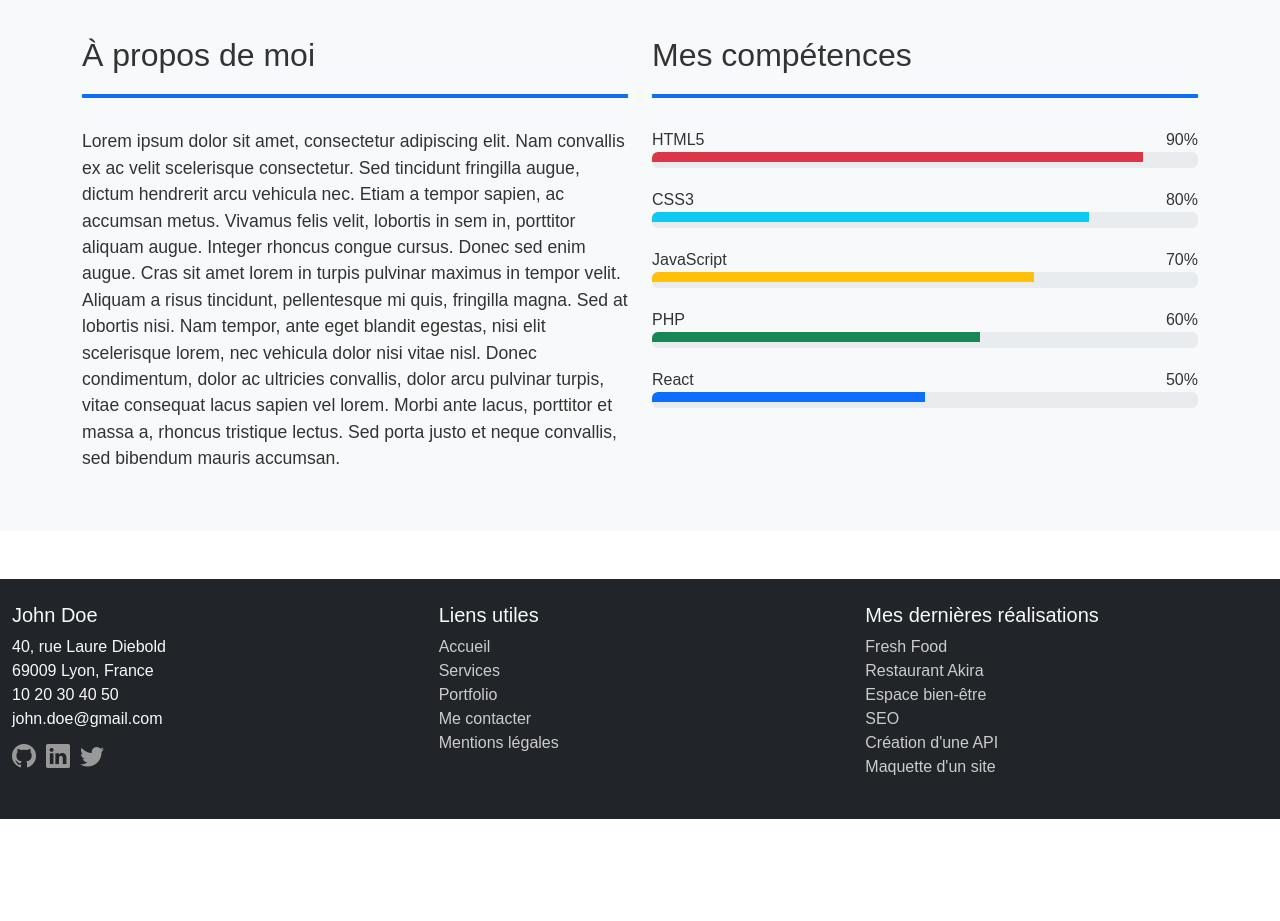
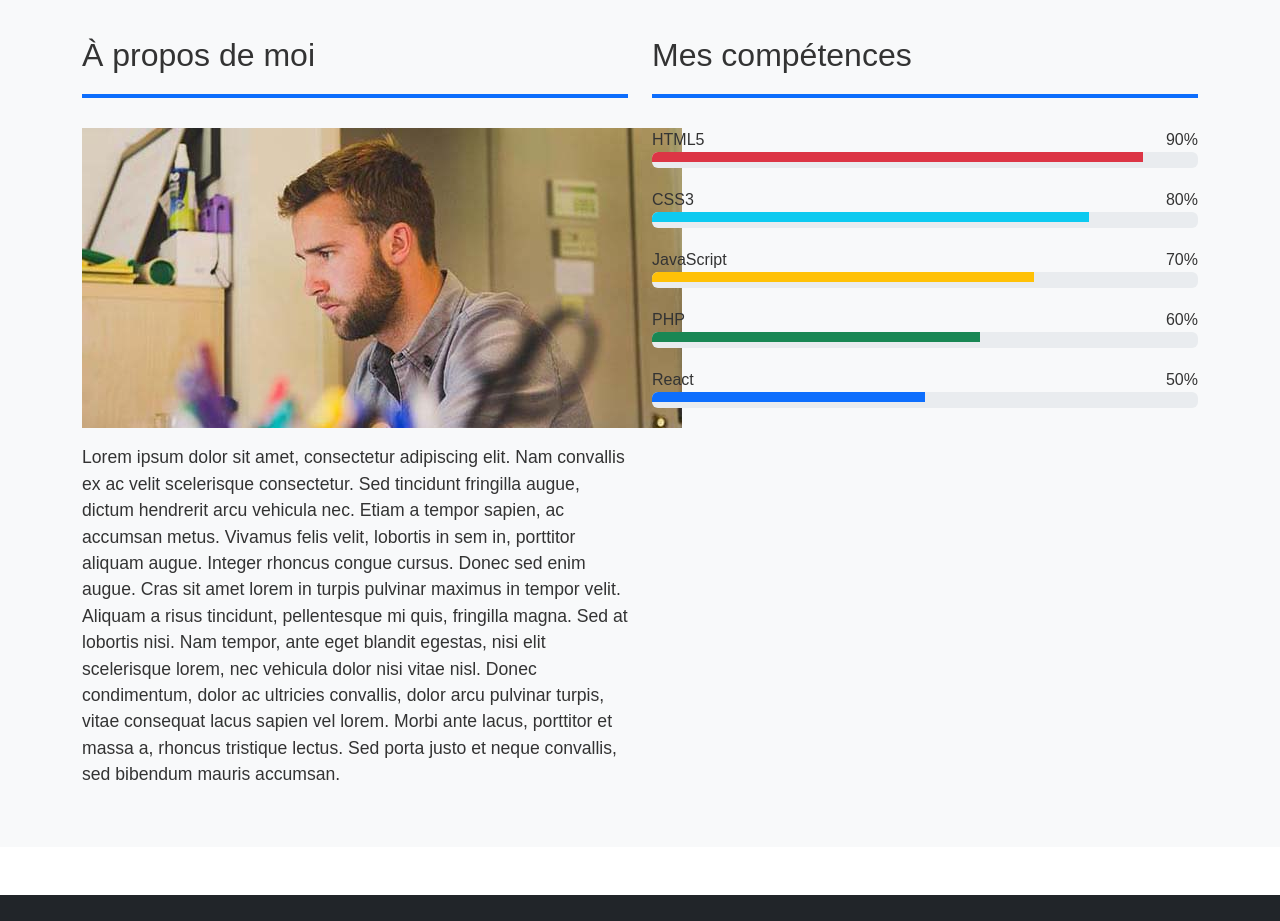
Before and after one commit to Diva-X/portofolio, a React (Create React App) app: page / in a window 1280 px wide. Shown: the part 880-1801 px from the top of the page. Before the commit the page ends 1699 px from the top, so only its background shows below. Built offline with nearby package versions, Linux system fonts and the light colour scheme.

Commit message:
ajout image a propos

```diff
--- a/src/components/About/About.jsx
+++ b/src/components/About/About.jsx
@@ -11,6 +11,7 @@ function About() {
           <div className="col-12 col-md-6 mb-4 mb-md-0">
             <h2>À propos de moi</h2>
             <div className="col-divider"></div>
+             <img src="/images/john-doe-about.jpg" alt="John Doe" className="about-img mb-3" />
             <p>
               Lorem ipsum dolor sit amet, consectetur adipiscing elit. Nam convallis ex ac velit scelerisque consectetur.
               Sed tincidunt fringilla augue, dictum hendrerit arcu vehicula nec.
```
